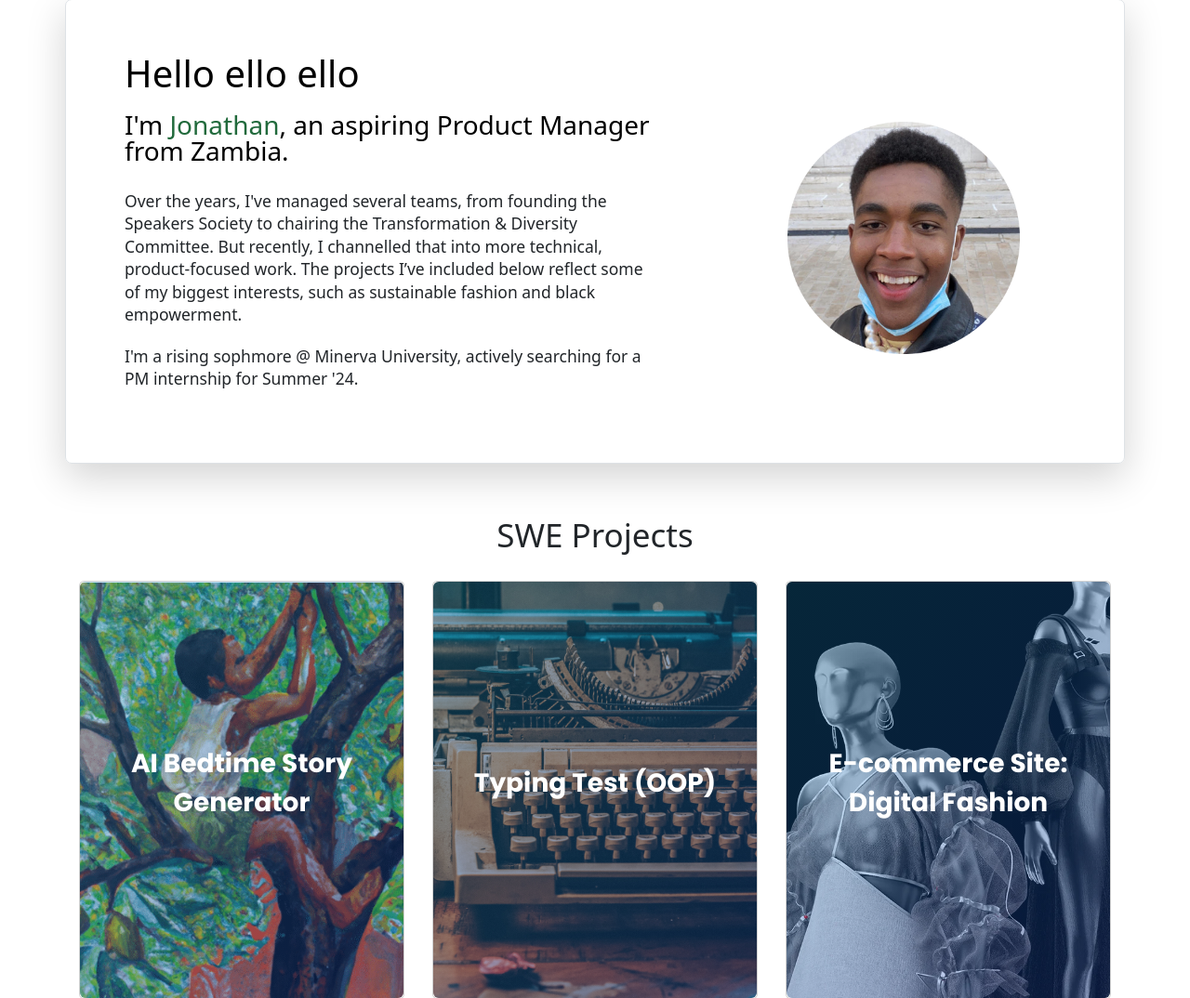
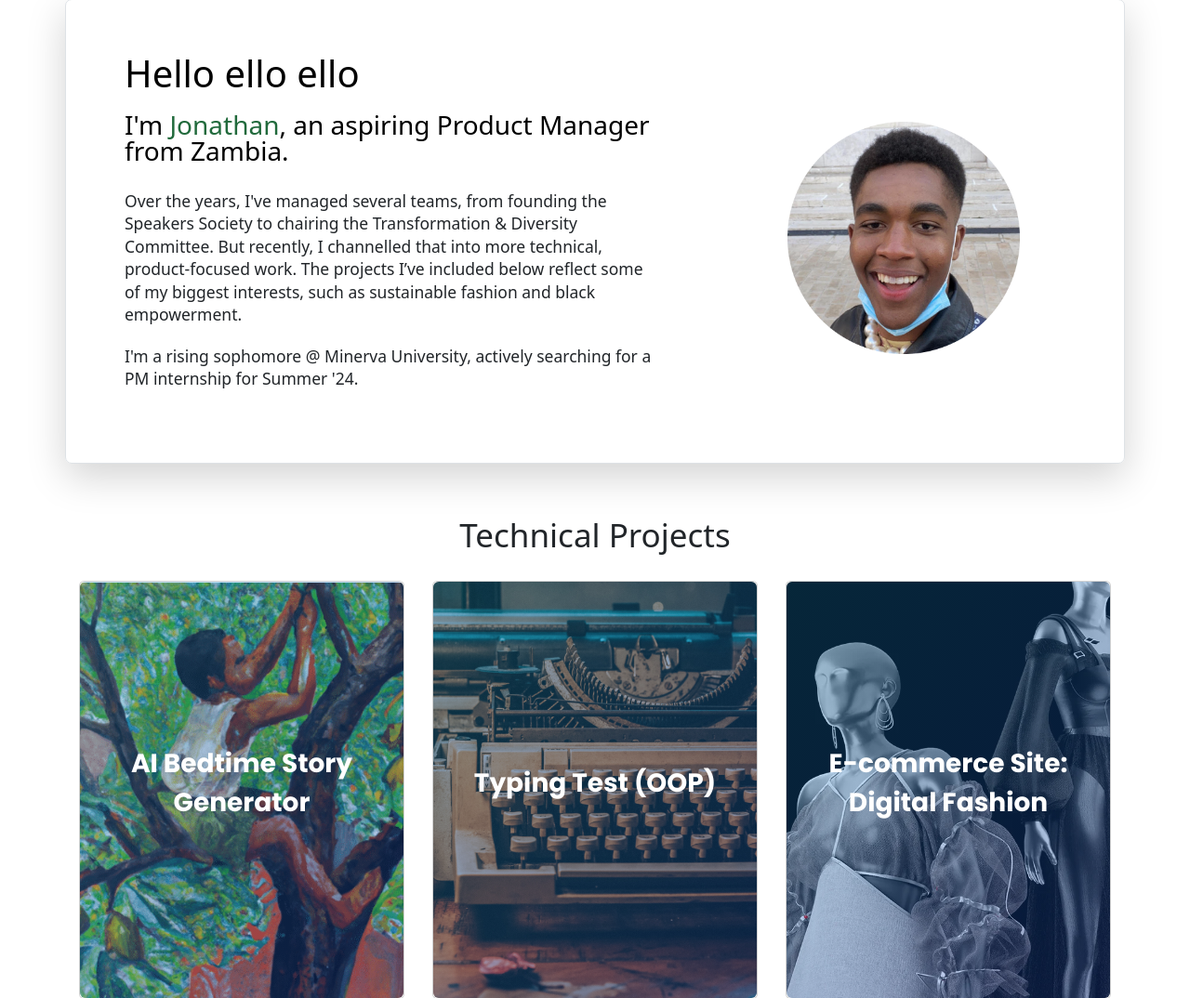
Before and after one commit to jonathanshamwana/jonathans-portfolio, a Flask app: page / in a window 1280 px wide. Shown: the part 115-1189 px from the top of the page at 93% size. Run offline with Flask 3, Linux system fonts and the light colour scheme; some libraries are stand-ins or nearby versions.

Commit message:
Correct spelling and grammatical errors

```diff
--- a/templates/header.html
+++ b/templates/header.html
@@ -7,8 +7,8 @@
                 Projects
               </a>
               <ul class="dropdown-menu">
-                <li><a class="dropdown-item" href="#swe-section" style="color: black; font-size: 14px">SWE Projects</a></li>
-                <li><a class="dropdown-item" href="#pm-section" style="color: black; font-size: 14px">PM Articles</a></li>
+                <li><a class="dropdown-item" href="#swe-section" style="color: black; font-size: 14px">Technical Projects</a></li>
+                <li><a class="dropdown-item" href="#pm-section" style="color: black; font-size: 14px">Articles</a></li>
               </ul>
             </li>
         <li class="nav-item"><a href="https://medium.com/@jonathanshamwana" class="nav-link" style="color: black; font-size: 16px">Blog</a></li>
--- a/templates/index.html
+++ b/templates/index.html
@@ -26,7 +26,7 @@
             <h1 class="hero-heading lh-1 text-body-emphasis py-3">Hello ello ello</h1>
             <h2 class="lh-1 text-body-emphasis pb-4">I'm <span style="color:#216A3C">Jonathan</span>, an aspiring Product Manager from Zambia.</h2>
             <p class="lead">Over the years, I've managed several teams, from founding the Speakers Society to chairing the Transformation & Diversity Committee. But recently, I channelled that into more technical, product-focused work. The projects I’ve included below reflect some of my biggest interests, such as sustainable fashion and black empowerment.</p>
-            <p class="lead">I'm a rising sophmore @ Minerva University, actively searching for a PM internship for Summer '24.</p>
+            <p class="lead">I'm a rising sophomore @ Minerva University, actively searching for a PM internship for Summer '24.</p>
           </div>
           <div class="col-lg-1"></div>
           <div class="col-lg-3">
@@ -40,7 +40,7 @@
     <section id="swe-section" class="py-3">
         <div class="container">
             <div class="row">
-                <h1 class="text-center pb-2">SWE Projects</h1>
+                <h1 class="text-center pb-2">Technical Projects</h1>
 
                     <!-- Start of Afrika Tales-->
                     <div class="col-lg-4">
@@ -55,8 +55,8 @@
                                 <label>Web Development</label>
                             </div>
                             <p class="review pt-3">Open AI API, Python (Flask), HTML & CSS</p>
-                            <p class="overview">Representation isn't only important in Hollywood movies. It's starts as early as the bedtime stories you read as a child. Afrika Tales uses the Open AI API to generate custom stories that African parents can read to their children.</p>
-                            <p class="overview pb-3">Functionality: photo and text generation, samples shown on the site, and instructions for people to run the program. In future, users will generate stories on the site.</p>
+                            <p class="overview">Representation isn't only important in Hollywood movies. It starts as early as the bedtime stories you read as a child. Afrika Tales uses the Open AI API to generate custom stories that African parents can read to their children.</p>
+                            <p class="overview pb-3">Functionality: photo and text generation, samples shown on the site, and instructions for people to run the program. In the next iteration, users will be able to generate stories on the site.</p>
 
                             <a href="https://afrika-tales.onrender.com/" class="button blue-button">View Project</a>
 
@@ -79,8 +79,8 @@
                                 <label>GUI</label>
                             </div>
                             <p class="review pt-3">Python</p>
-                            <p class="overview">Although there's nothing unique about a typing test project, it demonstrates that I have a firm grasp of Object-oriented programing, and I can make a clean and intuitive GUI!</p>
-                            <p class="overview pb-3">Additional feature: once the timer is up, a leaderboard window pops up that shows the 3 highest scores and a percentile estimate.</p>
+                            <p class="overview">Although there's nothing unique about a typing test project, it demonstrates that I have a firm grasp of Object-oriented programing, and can make a clean and intuitive GUI.</p>
+                            <p class="overview pb-3">Additional feature: once the timer is up, a leaderboard window pops up. It displays the 3 highest scores and a percentile estimate.</p>
 
                             <a href="https://github.com/jonathanshamwana/typing-speed-test" class="button blue-button">View Project</a>
                             <a href="{{ url_for('see_photos', file_paths='typing-screenshot-1.jpg,typing-screenshot-2.jpg,typing-video.mp4') }}" class="button red-button">See Photos</a>
@@ -105,7 +105,7 @@
                             </div>
                             <p class="review pt-3">Python (Flask, SQAlchemy database), HTML & CSS, Stripe API</p>
                             <p class="overview">Since 2020, there's been a massive surge in digital fashion products. Covid-19 protocols encouraged brands to find new ways to stay relevant. As we progress in an increasingly digital world, with mixed-reality technologies, there's a huge space for brands to offer digital garments.</p>
-                            <p class="overview pb-3">This is a concept store. Ideally, the products would be NFTs, that would give buyers exclusive brand resources, such as show notes or mood boards.</p>
+                            <p class="overview pb-3">This is a concept store. Ideally, the products would be NFTs that would give buyers exclusive brand resources, such as show notes or mood boards.</p>
 
                             <a href="https://i-runway.onrender.com" class="button blue-button">View</a>
 
@@ -127,7 +127,7 @@
                             <div class="rating">
                                 <label>GUI</label>
                             </div>
-                            <p class="review pt-3">Python (TKinter)</p>
+                            <p class="review pt-3">Python (TKInter)</p>
                             <p class="overview">When I worked at a marketing agency, many clients complained that people were stealing their content. Adding watermarks to content was a simple solution to that problem.</p>
                             <p class="overview pb-3">This simple program allows users to do that seamlessly. The GUI is minimalistic and intuitive.</p>
 
@@ -153,7 +153,7 @@
                                 <label>GUI</label>
                             </div>
                             <p class="review pt-3">Python (Flask, SQAlchemy Databases), HTML & CSS</p>
-                            <p class="overview">My university involves moving to a new country each semester, and taking classes on an interactive online forum. Therefore, finding great cafes is a pivotal to my education. I made this site for my peers and I to use.</p>
+                            <p class="overview">My college experience involves moving to a new country each semester, and taking classes on an interactive online forum. Therefore, finding great cafes is a pivotal to my education. I made this site for my peers and I to use.</p>
                             <p class="overview pb-3">Functionality: users can create accounts, add to the database, leave reviews, and filter by neighborhood.</p>
 
                             <a href="https://minerva-cafes.onrender.com" class="button blue-button">View Project</a>
@@ -177,7 +177,7 @@
                                 <label>GUI</label>
                             </div>
                             <p class="review pt-3">Python (TKInter, qrcode module)</p>
-                            <p class="overview">During my summer internship, I had to create over 50 qr codes. Doing them one-by-one was too tedious and my free trial for code-monkey.com expired. So I coded the same feature for myself.</p>
+                            <p class="overview">During my summer internship, I had to create over 50 QR codes. Doing them one-by-one was tedious and my free trial for code-monkey.com expired. So I coded up the same feature for myself.</p>
                             <p class="overview pb-3">Functionality: Simple GUI w/ instructions. Upload a csv. QR code images get saved as separate files.</p>
 
                             <a href="https://github.com/jonathanshamwana/qrcode-generator" class="button blue-button">View Project</a>
```
